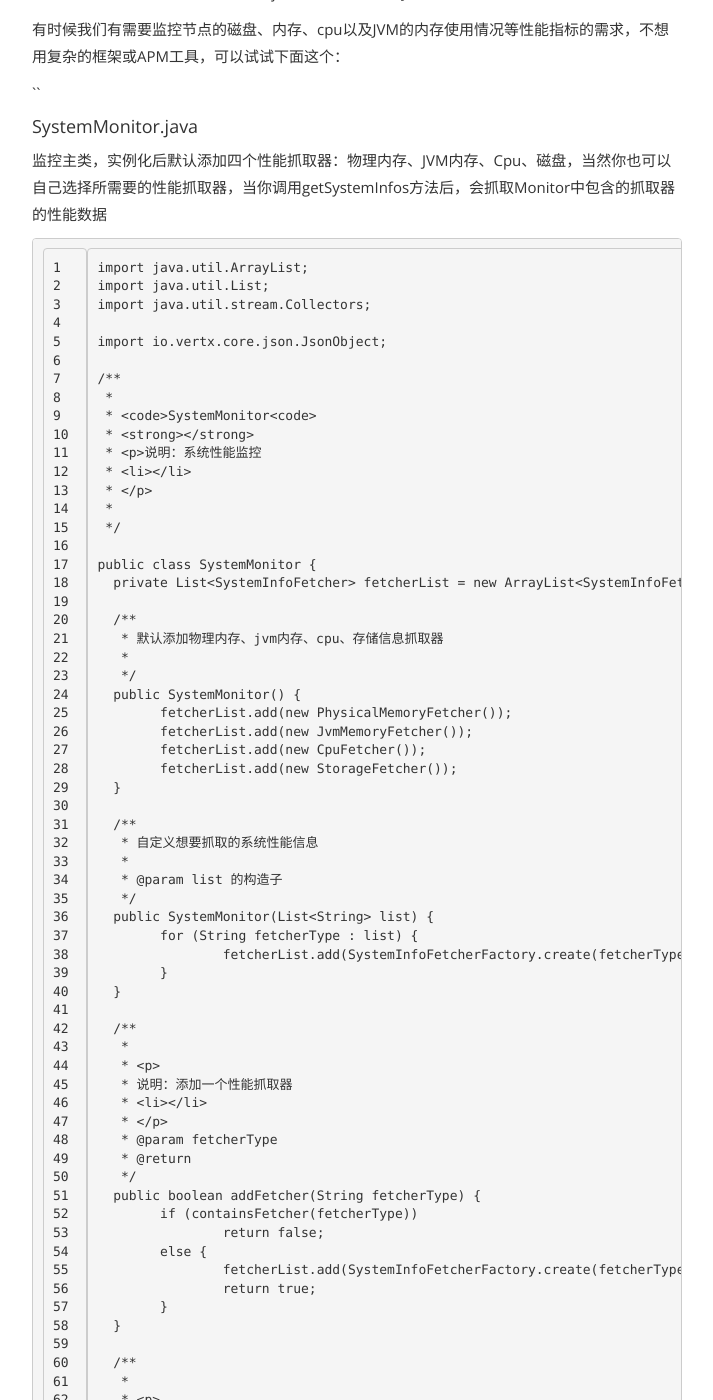
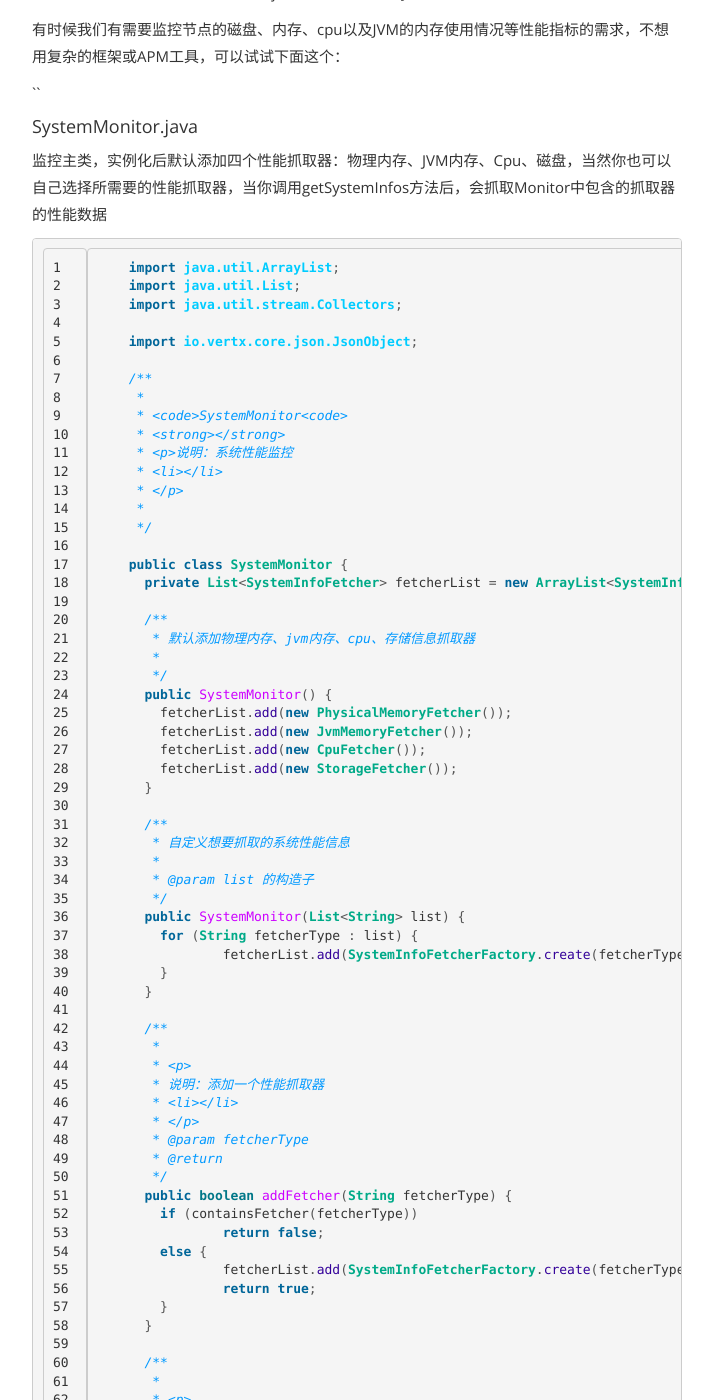
Before and after one commit to shadowJF/shadowjf.github.com, a Jekyll site: the page built from _posts/2016-05-31-System-Monitor.md, in a window 1280 px wide and 1400 px high, scrolled down 354 px. Shown: the whole window, without its empty margins (283-996 px from the left). Built offline with Jekyll 4.4.1, drawn with Linux system fonts in a browser that asks for light colours; comment, search, counter and statistics services are not loaded; some of the changed text lies outside the part shown.

Commit message:
modify code color in artical system monitor

````diff
--- a/_posts/2016-05-31-System-Monitor.md
+++ b/_posts/2016-05-31-System-Monitor.md
@@ -18,6 +18,7 @@ excerpt_separator: "``"
 
 监控主类，实例化后默认添加四个性能抓取器：物理内存、JVM内存、Cpu、磁盘，当然你也可以自己选择所需要的性能抓取器，当你调用getSystemInfos方法后，会抓取Monitor中包含的抓取器的性能数据
 
+```java
     import java.util.ArrayList;
     import java.util.List;
     import java.util.stream.Collectors;
@@ -157,10 +158,12 @@ excerpt_separator: "``"
       }
 
     }
+```
 
 #### SystemInfoFetcher ####
 性能抓取器接口，每一个性能抓取器都需要实现该接口，我们默认实现了四类，如上所说有：CPU、磁盘、物理内存、JVM内存，如果有自己还想抓取的性能数据，可以自己实现该接口
 
+```java
     import io.vertx.core.json.JsonObject;
 
     /**
@@ -192,10 +195,12 @@ excerpt_separator: "``"
        */
       public String infoType();
     }
+```
 
 #### CpuFetcher ####
 抓取CPU信息
 
+```java
     import java.lang.management.ManagementFactory;
     import com.sun.management.OperatingSystemMXBean;
 
@@ -236,9 +241,11 @@ excerpt_separator: "``"
       }
 
     }
+```
 
 #### JvmMemoryFetcher ####
 
+```java
     import io.vertx.core.json.JsonObject;
 
     /**
@@ -282,10 +289,11 @@ excerpt_separator: "``"
       }
 
     }
+```
 
 #### PhysicalMemoryFetcher ####
 
-
+```java
     import java.lang.management.ManagementFactory;
     import com.sun.management.OperatingSystemMXBean;
     import io.vertx.core.json.JsonObject;
@@ -332,10 +340,11 @@ excerpt_separator: "``"
       }
 
     }
+```
 
 #### StorageFetcher ####
 
-
+```java
     import java.io.File;
     import io.vertx.core.json.JsonObject;
 
@@ -386,10 +395,12 @@ excerpt_separator: "``"
       }
 
     }
+```
 
 #### SystemInfoFetcherFactory ####
 性能抓取器工厂类，根据性能名称实例化抓取器
 
+```java
     /**
      *
      * <code>SystemInfoFetcherFactory<code>
@@ -417,9 +428,11 @@ excerpt_separator: "``"
     	}
       }
     }
+```
 
 #### SystemInfoSchema ####
 
+```java
     /**
      *
      * <code>SystemInfoSchema<code>
@@ -458,8 +471,11 @@ excerpt_separator: "``"
       public static final String SYSTEM_CPU_LOAD = "system_cpu_load";
 
     }
+```
 
 如下两行简单代码就可以获取性能数据：
 
-	SystemMonitor sysMonitor = new SystemMonitor();
-    JsonObject sysInfos = sysMonitor.getSystemInfos();
+```java
+SystemMonitor sysMonitor = new SystemMonitor();
+JsonObject sysInfos = sysMonitor.getSystemInfos();
+```
````
